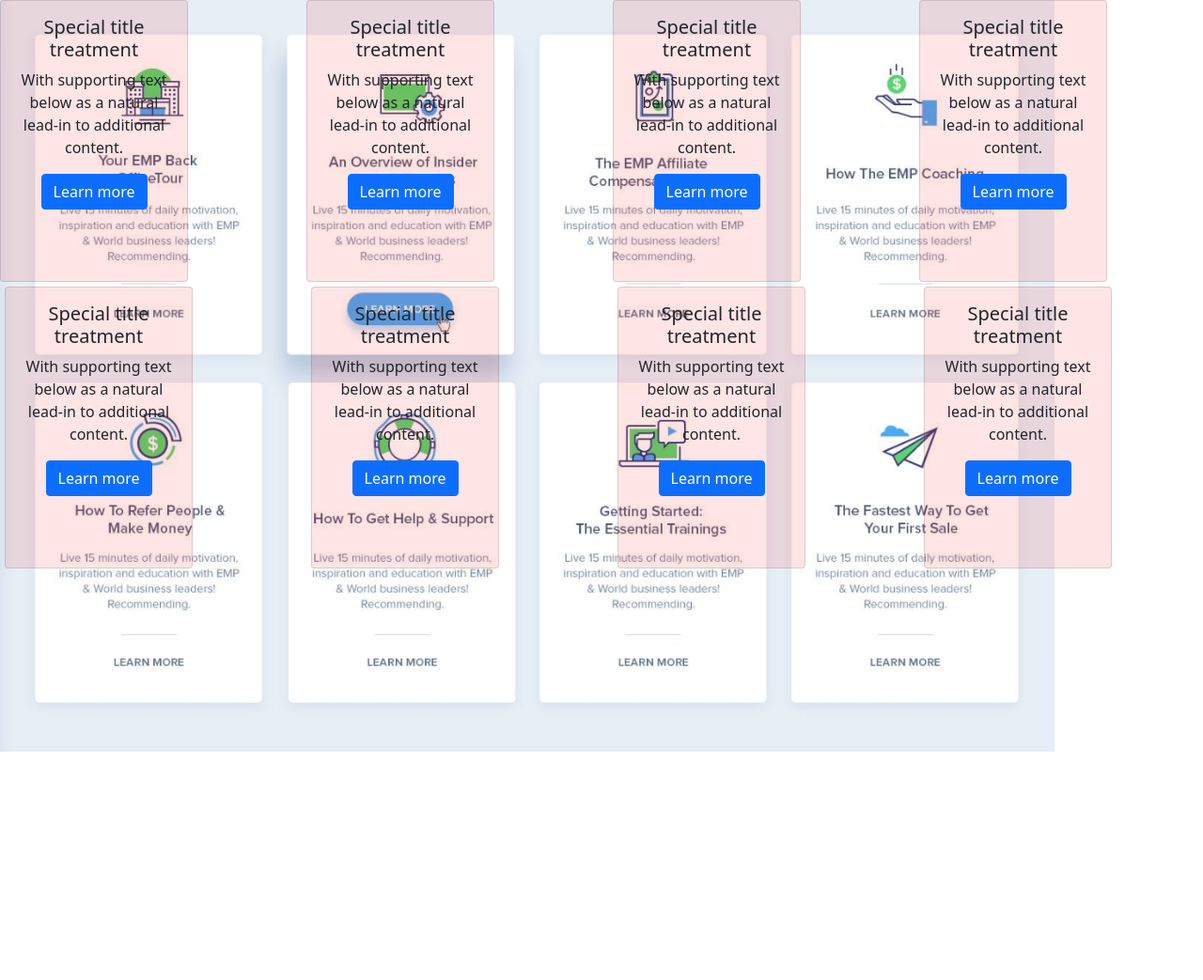
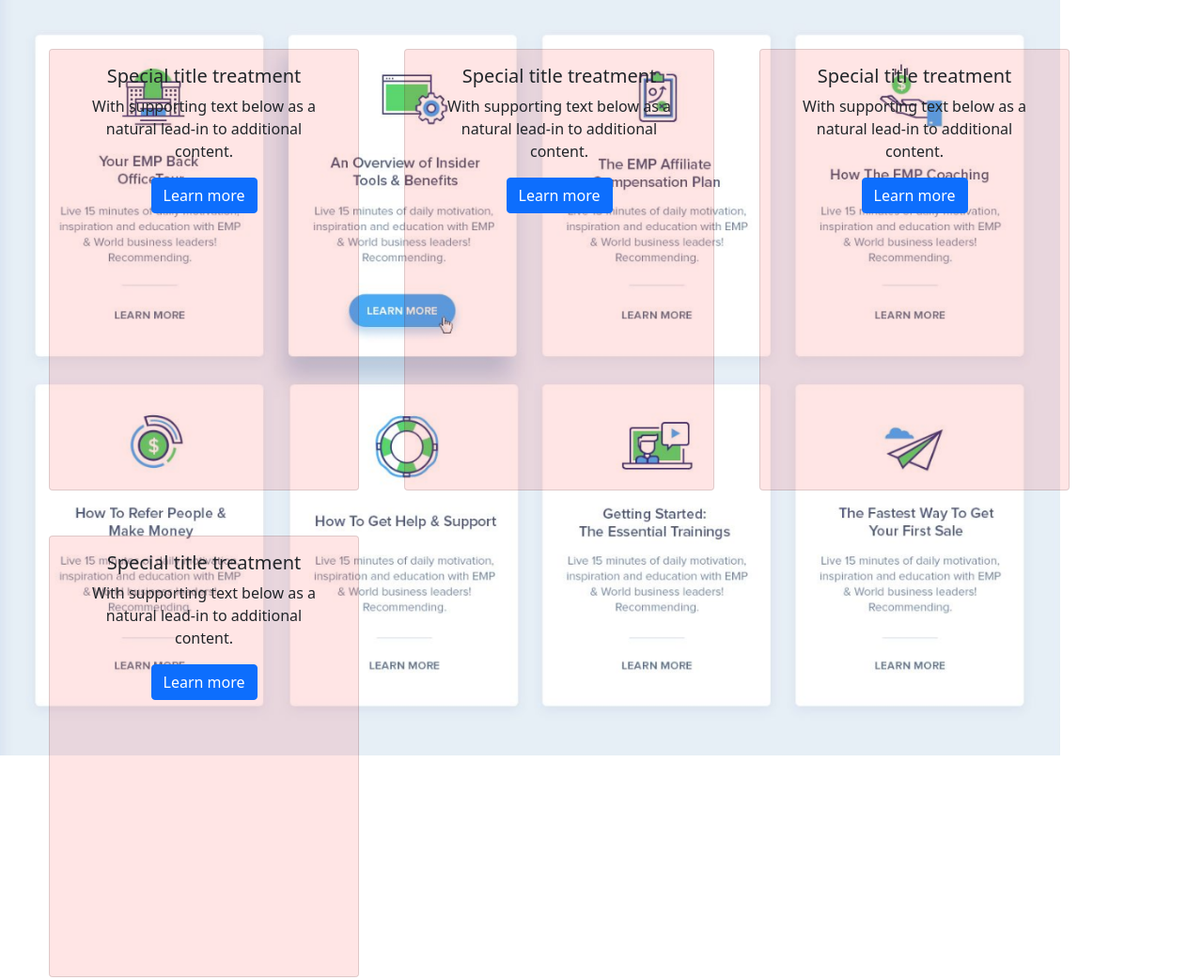
Before and after one commit to becodeorg/verou-3-css-framerworks-PieterVermeulenBecode, a plain HTML site: page index.html in a window 1280 px wide. Shown: the top 1043 px of the page at 94% size. Before the commit the page ends 800 px from the top, so only its background shows below. Drawn offline with nearby package versions, Linux system fonts and the light colour scheme.

Commit message:
collums deleted

```diff
--- a/index.html
+++ b/index.html
@@ -9,84 +9,84 @@
     <link rel="stylesheet" href="style.css">
 </head>
 <body>
+    <div class="box">
+        <div class="row justify-content-start m-1">
 
-        <div class="row justify-content-start">
-          <div class="col" style="width: 200px; height: 300px;">
-            <div class="card text-center" style="height: 300px;width:200px; background-color: rgba(255,0,0,.1);">
+            <div class="card text-center ms-5 mt-5" style="height: 470px;width:330px; background-color: rgba(255,0,0,.1);">
                 <div class="card-body">
                     <h5 class="card-title">Special title treatment</h5>
                     <p class="card-text">With supporting text below as a natural lead-in to additional content.</p>
                     <a href="#" class="btn btn-primary">Learn more</a>
                   </div>
             </div>
-          </div>
-          <div class="col"style="width: 200px; height: 300px;">
-            <div class="card text-center" style="height: 300px;width:200px; background-color: rgba(255,0,0,.1);">
+
+
+            <div class="card text-center ms-5 mt-5" style="height: 470px;width:330px; background-color: rgba(255,0,0,.1);">
                 <div class="card-body">
                     <h5 class="card-title">Special title treatment</h5>
                     <p class="card-text">With supporting text below as a natural lead-in to additional content.</p>
                     <a href="#" class="btn btn-primary">Learn more</a>
                   </div>
             </div>
-          </div>
-          <div class="col"style="width: 200px; height: 300px;">
-            <div class="card text-center" style="height: 300px;width:200px; background-color: rgba(255,0,0,.1);">
+
+
+            <div class="card text-center ms-5 mt-5" style="height: 470px;width:330px; background-color: rgba(255,0,0,.1);">
                 <div class="card-body">
                     <h5 class="card-title">Special title treatment</h5>
                     <p class="card-text">With supporting text below as a natural lead-in to additional content.</p>
                     <a href="#" class="btn btn-primary">Learn more</a>
                   </div>
               </div>
-          </div>
-          <div class="col"style="width: 200px; height: 300px;">
-            <div class="card text-center" style="height: 300px;width:200px; background-color: rgba(255,0,0,.1);">
+
+
+            <div class="card text-center ms-5 mt-5" style="height: 470px;width:330px; background-color: rgba(255,0,0,.1);">
                 <div class="card-body">
                     <h5 class="card-title">Special title treatment</h5>
                     <p class="card-text">With supporting text below as a natural lead-in to additional content.</p>
                     <a href="#" class="btn btn-primary">Learn more</a>
                   </div>
             </div>
+
         </div>
-        </div>
-        <div class="row justify-content-start">
-            <div class="col" style="margin: 5px;">
-              <div class="card text-center" style="height: 300px;width:200px; background-color: rgba(255,0,0,.1);">
+        <div class="row justify-content-start m-4">
+
+              <div class="card text-center ms-5 mt-5" style="height: 470px;width:330px; background-color: rgba(255,0,0,.1);">
                   <div class="card-body">
                       <h5 class="card-title">Special title treatment</h5>
                       <p class="card-text">With supporting text below as a natural lead-in to additional content.</p>
                       <a href="#" class="btn btn-primary">Learn more</a>
                     </div>
                 </div>
-            </div>
-            <div class="col" style="margin: 5px;">
-              <div class="card text-center" style="height: 300px;width:200px; background-color: rgba(255,0,0,.1);">
+
+
+              <div class="card text-center ms-5 mt-5" style="height: 470px;width:330px; background-color: rgba(255,0,0,.1);">
                   <div class="card-body">
                       <h5 class="card-title">Special title treatment</h5>
                       <p class="card-text">With supporting text below as a natural lead-in to additional content.</p>
                       <a href="#" class="btn btn-primary">Learn more</a>
                     </div>
                 </div>
-            </div>
-            <div class="col" style="margin: 5px;">
-              <div class="card text-center" style="height: 300px;width:200px; background-color: rgba(255,0,0,.1);">
+
+
+              <div class="card text-center ms-5 mt-5" style="height: 470px;width:330px; background-color: rgba(255,0,0,.1);">
                   <div class="card-body">
                       <h5 class="card-title">Special title treatment</h5>
                       <p class="card-text">With supporting text below as a natural lead-in to additional content.</p>
                       <a href="#" class="btn btn-primary">Learn more</a>
                     </div>
                 </div>
-            </div>
-            <div class="col" style="margin: 5px;">
-              <div class="card text-center" style="height: 300px;width:200px; background-color: rgba(255,0,0,.1);">
+
+
+              <div class="card text-center ms-5 mt-5" style="height: 470px;width:330px; background-color: rgba(255,0,0,.1);">
                   <div class="card-body">
                       <h5 class="card-title">Special title treatment</h5>
                       <p class="card-text">With supporting text below as a natural lead-in to additional content.</p>
                       <a href="#" class="btn btn-primary">Learn more</a>
                     </div>
                 </div>
-            </div>
+
         </div>
 
-
+    </div>
 </body>
 </html>
--- a/style.css
+++ b/style.css
@@ -1,7 +1,4 @@
-*{
-    padding:0;
-    margin:0;
-}
+
 body{
     width: 100vw;
     height: 100vh;
@@ -9,3 +6,10 @@ body{
     background-repeat: no-repeat;
     background-size: contain;
 }
+box{
+    width: 100%;
+    height: 100%;
+    margin:30px;
+    background-color: rgb(10, 163, 163);
+
+}
```
Lines whose indentation alone changed are shown as unchanged.
